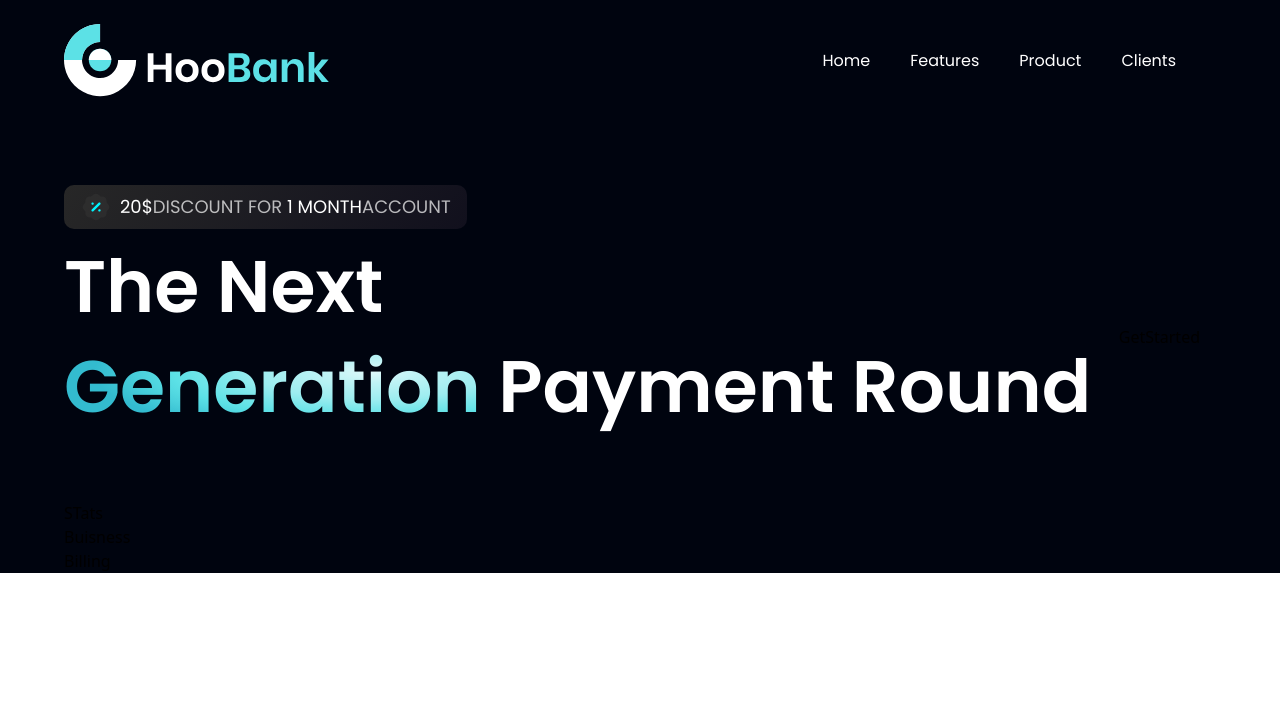
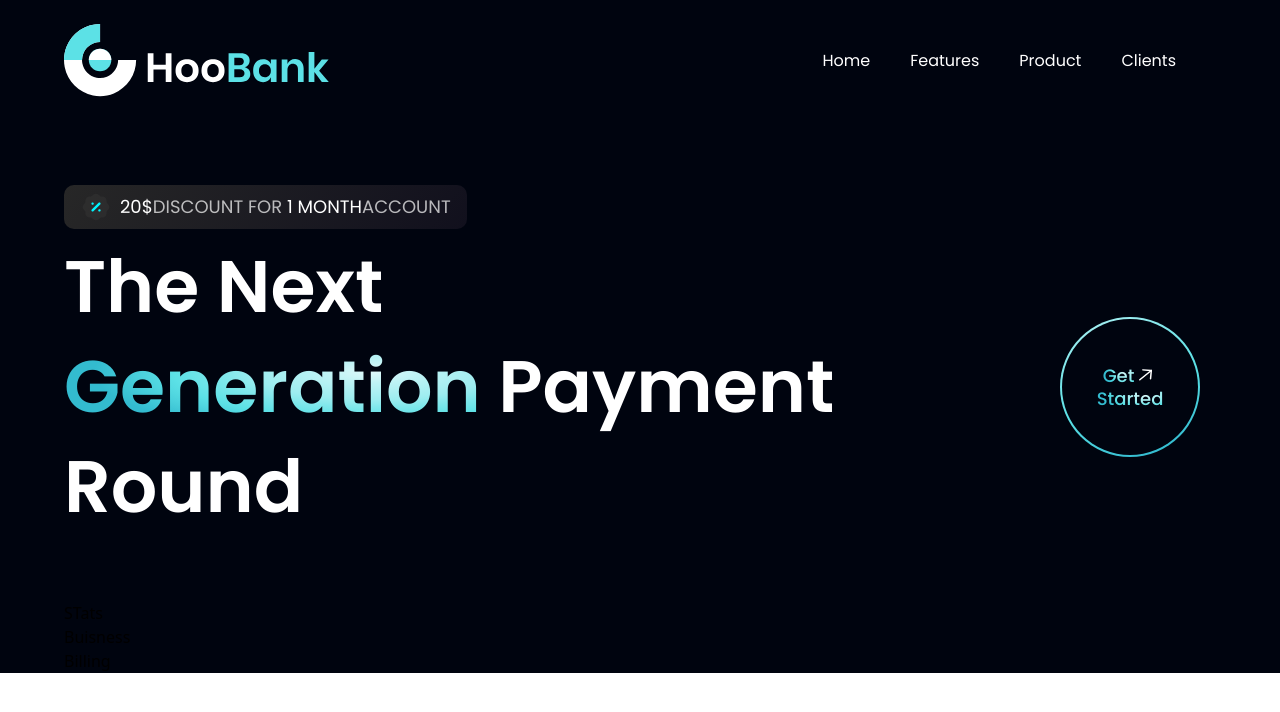
Before and after one commit to Saber1Y/Hoo-Bank, a React (Vite) app: page / in a window 1280 px wide. Shown: the top 712 px of the page. Built offline with nearby package versions, Linux system fonts and the light colour scheme.

Commit message:
UPDATE: Get Started Button

```diff
--- a/src/components/GetStarted.jsx
+++ b/src/components/GetStarted.jsx
@@ -1,11 +1,26 @@
 import React from 'react'
+import { arrowUp } from '../assets'
+import style from '../style'
 
-const GetStarted = () => {
-  return (
-    <div>
-      GetStarted
+const GetStarted = () =>  (
+    <div className={`${style.flexCenter} w-[140px] h-[140px]
+     rounded-full bg-blue-gradient p-[2px] cursor-pointer`}>
+      <div className={`${style.flexCenter} flex-col bg-primary w-[100%] h-[100%]
+      rounded-full`}>
+        <div className={`${style.flexStart} flex-row`}>
+          <p className='font-poppins font-medium text-[18px] leading-[23px]' >
+            <span className='text-gradient'>Get</span>
+          </p>
+            <img src={arrowUp} alt="arrow"
+            className='w-[23px] h-[23px]
+            object-contain' />
+        </div>
+          <p className='font-poppins font-medium text-[18px] leading-[23px]' >
+            <span className='text-gradient'>Started</span>
+          </p>
+      </div>
+
     </div>
   )
-}
 
 export default GetStarted
```
